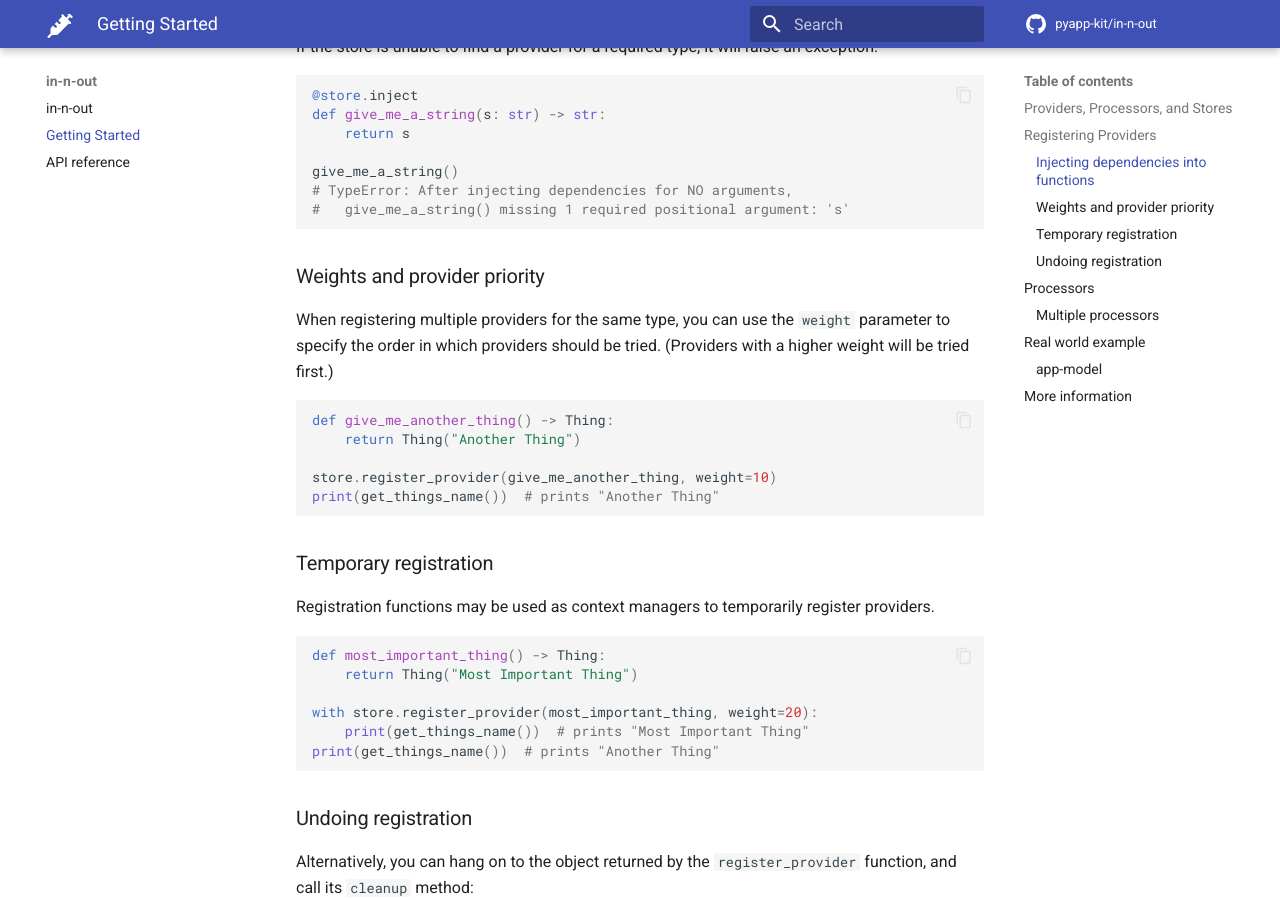
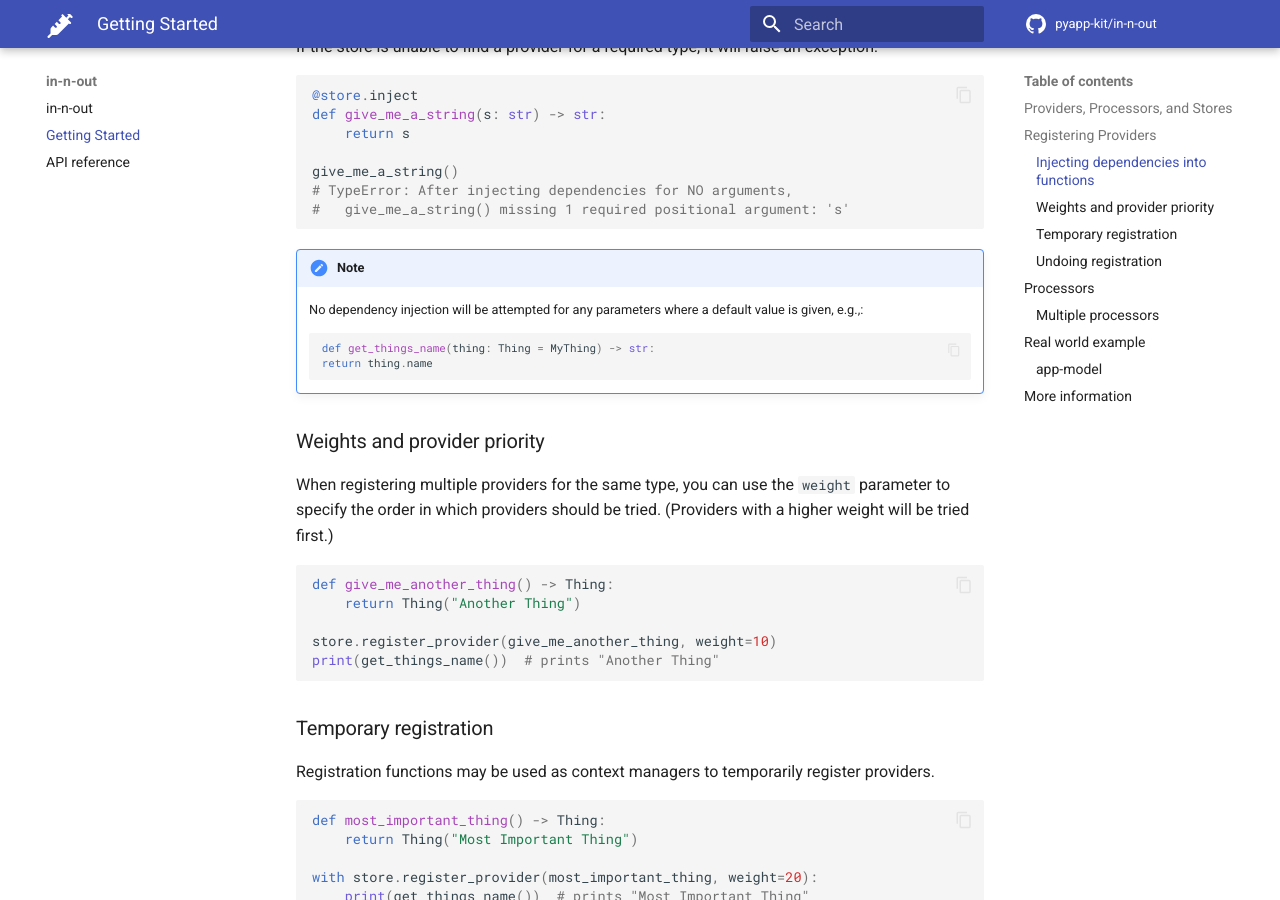
Before and after one commit to pyapp-kit/in-n-out, an MkDocs documentation site: the page built from docs/getting_started.md, in a window 1280 px wide and 900 px high, scrolled down 2535 px. Built offline with MkDocs 1.6.1 and Material for MkDocs 9.7.7, drawn with Linux system fonts in a browser that asks for light colours; comment, search, counter and statistics services are not loaded.

Commit message:
docs: Add note on dependency injection when default given (#99)
add note on defaults

````diff
--- a/docs/getting_started.md
+++ b/docs/getting_started.md
@@ -135,6 +135,15 @@ give_me_a_string()
 # TypeError: After injecting dependencies for NO arguments,
 #   give_me_a_string() missing 1 required positional argument: 's'
 ```
+
+!!!note
+    No dependency injection will be attempted for any parameters where a default value
+    is given, e.g.,:
+
+    ```python
+    def get_things_name(thing: Thing = MyThing) -> str:
+    return thing.name
+    ```
 
 ### Weights and provider priority
 
````
